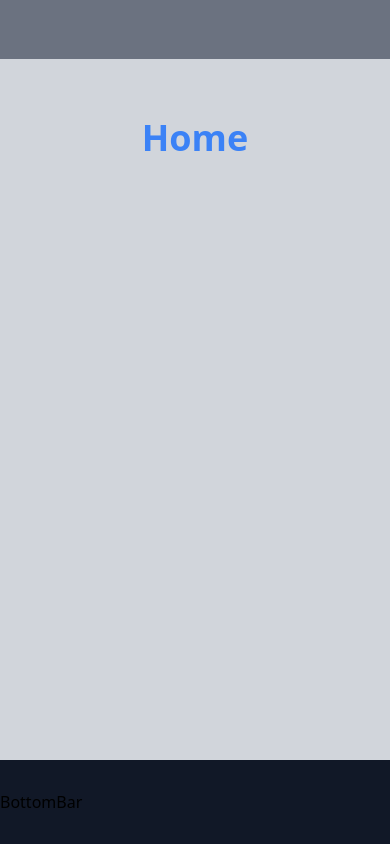
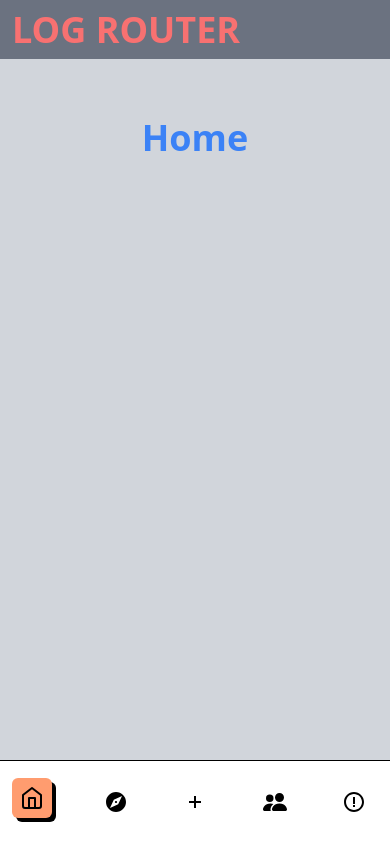
Before and after one commit to Anurag-Kochar-1/CommComm-Community-Platform, a Next.js app: page / in a window 390 px wide. Built offline with nearby package versions, Linux system fonts and the light colour scheme.

Commit message:
mobile-bottomBar-added

```diff
--- /dev/null
+++ b/components/Icons/BottomBar/ExploreIcon/ExploreIcon.tsx
@@ -0,0 +1,36 @@
+import Link from 'next/link'
+import { useRouter } from 'next/router'
+import React from 'react'
+import { MdExplore } from "react-icons/md"
+
+const ExploreIcon = () => {
+
+    const router = useRouter()
+
+    return (
+        <Link href={"/explore"}>
+
+            {/* <button type='button' title='home' className={router?.pathname === "/" ? (
+                'w-10 h-10 bg-[#FF9C6F] outline-none flex justify-center items-center rounded-md border border-black border-b-2 border-r-2 border-b-black border-r-black'
+            ) : (
+                'w-10 h-10 bg-white flex justify-center items-center'
+            )} > */}
+
+            <button type='button' title='home' className={router?.pathname === "/explore" ? (
+                'w-10 h-10 bg-black outline-none flex justify-center items-center rounded-md relative '
+            ) : (
+                'w-10 h-10 bg-white  outline-none flex justify-center items-center rounded-md'
+            )} >
+                <div className={router?.pathname === "/explore" ? (
+                    'w-10 h-10 bg-[#00FCB0] flex justify-center items-center rounded-md absolute bottom-1 right-1'
+                ) : (
+                    'w-10 h-10 bg-white flex justify-center items-center rounded-md'
+                )}>
+                    <MdExplore className='text-2xl' />
+                </div>
+            </button>
+        </Link>
+    )
+}
+
+export default ExploreIcon
--- /dev/null
+++ b/components/Icons/BottomBar/HomeIcon/HomeIcon.tsx
@@ -0,0 +1,37 @@
+import { useRouter } from 'next/router'
+import React from 'react'
+import Link from 'next/link'
+import {FiHome} from "react-icons/fi"
+import {RiHomeFill} from "react-icons/ri"
+
+
+const HomeIcon = () => {
+    const router = useRouter()
+
+    return (
+        <Link href={"/"}>
+
+            {/* <button type='button' title='home' className={router?.pathname === "/" ? (
+                'w-10 h-10 bg-[#FF9C6F] outline-none flex justify-center items-center rounded-md border border-black border-b-2 border-r-2 border-b-black border-r-black'
+            ) : (
+                'w-10 h-10 bg-white flex justify-center items-center'
+            )} > */}
+
+            <button type='button' title='home' className={router?.pathname === "/" ? (
+                'w-10 h-10 bg-black outline-none flex justify-center items-center rounded-md relative '
+            ) : (
+                'w-10 h-10 bg-white  outline-none flex justify-center items-center rounded-md'
+            )} >
+                <div className={router?.pathname === "/" ? (
+                    'w-10 h-10 bg-[#FF9C6F] flex justify-center items-center rounded-md absolute bottom-1 right-1'
+                ) : (
+                    'w-10 h-10 bg-white flex justify-center items-center rounded-md'
+                )}>
+                    <FiHome className='text-2xl' />
+                </div>
+            </button>
+        </Link>
+    )
+}
+
+export default HomeIcon
--- /dev/null
+++ b/components/Icons/BottomBar/MyCommunitiesIcon/MyCommunitiesIcon.tsx
@@ -0,0 +1,34 @@
+import Link from 'next/link'
+import { useRouter } from 'next/router'
+import React from 'react'
+import { BsPeopleFill } from "react-icons/bs"
+
+const MyCommunitiesIcon = () => {
+  const router = useRouter()
+  return (
+    <Link href={"/myCommunities"}>
+
+      {/* <button type='button' title='home' className={router?.pathname === "/" ? (
+                'w-10 h-10 bg-[#FF9C6F] outline-none flex justify-center items-center rounded-md border border-black border-b-2 border-r-2 border-b-black border-r-black'
+            ) : (
+                'w-10 h-10 bg-white flex justify-center items-center'
+            )} > */}
+
+      <button type='button' title='home' className={router?.pathname === "/myCommunities" ? (
+        'w-10 h-10 bg-black outline-none flex justify-center items-center rounded-md relative '
+      ) : (
+        'w-10 h-10 bg-white  outline-none flex justify-center items-center rounded-md'
+      )} >
+        <div className={router?.pathname === "/myCommunities" ? (
+          'w-10 h-10 bg-[#00B1F6] flex justify-center items-center rounded-md absolute bottom-1 right-1'
+        ) : (
+          'w-10 h-10 bg-white flex justify-center items-center rounded-md'
+        )}>
+          <BsPeopleFill className='text-2xl' />
+        </div>
+      </button>
+    </Link>
+  )
+}
+
+export default MyCommunitiesIcon
--- /dev/null
+++ b/components/Icons/BottomBar/PlusIcon/PlusIcon.tsx
@@ -0,0 +1,36 @@
+import Link from 'next/link'
+import { useRouter } from 'next/router'
+import React from 'react'
+import { GrFormAdd } from "react-icons/gr"
+
+
+const PlusIcon = () => {
+    const router = useRouter()
+
+    return (
+        <Link href={"/profile"}>
+
+            {/* <button type='button' title='home' className={router?.pathname === "/" ? (
+                'w-10 h-10 bg-[#FF9C6F] outline-none flex justify-center items-center rounded-md border border-black border-b-2 border-r-2 border-b-black border-r-black'
+            ) : (
+                'w-10 h-10 bg-white flex justify-center items-center'
+            )} > */}
+
+            <button type='button' title='home' className={router?.pathname === "/profile" ? (
+                'w-10 h-10 bg-black outline-none flex justify-center items-center rounded-md relative '
+            ) : (
+                'w-10 h-10 bg-white  outline-none flex justify-center items-center rounded-md'
+            )} >
+                <div className={router?.pathname === "/profile" ? (
+                    'w-10 h-10 bg-[#FBBC05] flex justify-center items-center rounded-md absolute bottom-1 right-1'
+                ) : (
+                    'w-10 h-10 bg-white flex justify-center items-center rounded-md'
+                )}>
+                    <GrFormAdd className='text-2xl' />
+                </div>
+            </button>
+        </Link>
+    )
+}
+
+export default PlusIcon
--- /dev/null
+++ b/components/Icons/BottomBar/ProfileIcon/ProfileIcon.tsx
@@ -0,0 +1,34 @@
+import Link from 'next/link'
+import { useRouter } from 'next/router'
+import React from 'react'
+import { BiErrorCircle } from "react-icons/bi"
+
+const ProfileIcon = () => {
+  const router = useRouter()
+  return (
+    <Link href={"/profile"}>
+
+      {/* <button type='button' title='home' className={router?.pathname === "/" ? (
+                'w-10 h-10 bg-[#FF9C6F] outline-none flex justify-center items-center rounded-md border border-black border-b-2 border-r-2 border-b-black border-r-black'
+            ) : (
+                'w-10 h-10 bg-white flex justify-center items-center'
+            )} > */}
+
+      <button type='button' title='home' className={router?.pathname === "/profile" ? (
+        'w-10 h-10 bg-black outline-none flex justify-center items-center rounded-md relative '
+      ) : (
+        'w-10 h-10 bg-white  outline-none flex justify-center items-center rounded-md'
+      )} >
+        <div className={router?.pathname === "/profile" ? (
+          'w-10 h-10 bg-[#E3432F] flex justify-center items-center rounded-md absolute bottom-1 right-1'
+        ) : (
+          'w-10 h-10 bg-white flex justify-center items-center rounded-md'
+        )}>
+          <BiErrorCircle className='text-2xl' />
+        </div>
+      </button>
+    </Link>
+  )
+}
+
+export default ProfileIcon
--- a/components/globalComponents/Header/Header.tsx
+++ b/components/globalComponents/Header/Header.tsx
@@ -1,8 +1,17 @@
+import { useRouter } from 'next/router'
 import React from 'react'
 
+// ---- Icons -----
+import {GiHamburgerMenu} from "react-icons/gi"
+
 const Header = () => {
+  const router = useRouter()
+
   return (
     <div className='fixed top-0 w-full h-[7vh] bg-gray-500 py-4 px-3 flex justify-between items-center'>
+
+      {/* <GiHamburgerMenu /> */}
+      <h1 className='text-4xl text-red-400 font-bold' onClick={() => console.log(router)}> LOG ROUTER </h1>
 
     </div>
   )
--- a/components/layouts/Home/HomeLayout.tsx
+++ b/components/layouts/BaseOne/BaseOneLayout.tsx
@@ -9,7 +9,7 @@ interface IHomeLayoutProps {
   children: React.ReactNode
 }
 
-const HomeLayout = ( {children}:IHomeLayoutProps ) => {
+const BaseOneLayout = ( {children}:IHomeLayoutProps ) => {
   return (
     <div className='w-full flex justify-between items-center max-h-screen overflow-hidden'>
         <Head>
@@ -31,4 +31,4 @@ const HomeLayout = ( {children}:IHomeLayoutProps ) => {
   )
 }
 
-export default HomeLayout
+export default BaseOneLayout
--- a/components/mobileGlobalComponents/BottomBar/BottomBar.tsx
+++ b/components/mobileGlobalComponents/BottomBar/BottomBar.tsx
@@ -1,9 +1,18 @@
 import React from 'react'
+import ExploreIcon from '../../Icons/BottomBar/ExploreIcon/ExploreIcon'
+import HomeIcon from '../../Icons/BottomBar/HomeIcon/HomeIcon'
+import MyCommunitiesIcon from '../../Icons/BottomBar/MyCommunitiesIcon/MyCommunitiesIcon'
+import PlusIcon from '../../Icons/BottomBar/PlusIcon/PlusIcon'
+import ProfileIcon from '../../Icons/BottomBar/ProfileIcon/ProfileIcon'
 
 const BottomBar = () => {
   return (
-    <div className='lg:hidden fixed bottom-0 left-0 right-0 w-full h-[10vh] bg-gray-900 flex justify-between items-center'>
-        BottomBar
+    <div className='lg:hidden fixed bottom-0 left-0 right-0 w-full h-[10vh] bg-white border-t border-t-black flex justify-between sm:justify-evenly items-center px-4'>
+      <HomeIcon />
+      <ExploreIcon />
+      <PlusIcon />
+      <MyCommunitiesIcon />
+      <ProfileIcon />
     </div>
   )
 }
--- a/package.json
+++ b/package.json
@@ -19,6 +19,7 @@
     "next": "13.1.1",
     "react": "18.2.0",
     "react-dom": "18.2.0",
+    "react-icons": "^4.7.1",
     "react-redux": "^8.0.5",
     "typescript": "4.9.4"
   },
--- a/pages/_app.tsx
+++ b/pages/_app.tsx
@@ -1,6 +1,11 @@
 import '../styles/globals.css'
 import type { AppProps } from 'next/app'
+import BaseOneLayout from '../components/layouts/BaseOne/BaseOneLayout'
 
 export default function App({ Component, pageProps }: AppProps) {
-  return <Component {...pageProps} />
+  return (
+    <BaseOneLayout>
+      <Component {...pageProps} />
+    </BaseOneLayout>
+  )
 }
--- a/pages/index.tsx
+++ b/pages/index.tsx
@@ -1,15 +1,14 @@
 import Image from 'next/image'
 import { Inter } from '@next/font/google'
-import HomeLayout from '../components/layouts/Home/HomeLayout'
+import { useRouter } from 'next/router'
 
 const inter = Inter({ subsets: ['latin'] })
 
 export default function Home() {
+  const router = useRouter()
   return (
-      <HomeLayout>
-        <main className='w-full lg:w-[70%] h-[83vh] lg:h-[94vh] mt-[7vh] mb-[10vh] lg:mb-0 bg-gray-300 flex flex-col justify-start items-center'>
-          <h1 className='text-4xl text-blue-500 font-bold mt-[7vh]'> Home </h1>
-        </main>
-      </HomeLayout>
+    <main className='w-full lg:w-[70%] h-[83vh] lg:h-[94vh] mt-[7vh] mb-[10vh] lg:mb-0 bg-gray-300 flex flex-col justify-start items-center'>
+      <h1 className='text-4xl text-blue-500 font-bold mt-[7vh]'> Home  </h1>
+    </main>
   )
 }
```
Also changed, not shown: 1 other file (tests, documents, lock files or other folders).
